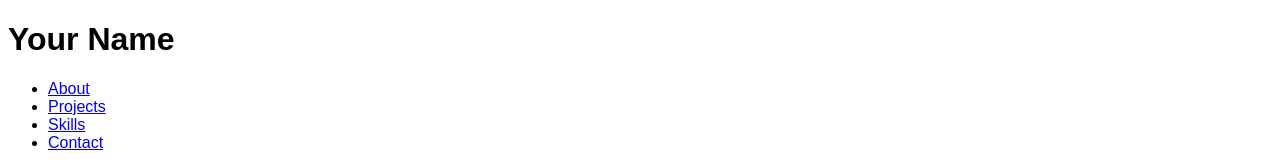
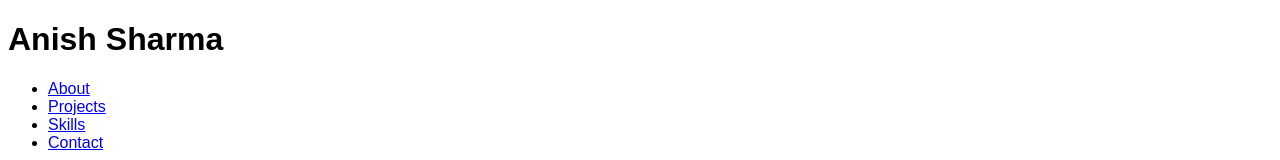
Before and after one commit to iitanish/Portfolio_Website, a plain HTML site: page Index..html in a window 1280 px wide. Shown: the top 160 px of the page. Drawn offline with Linux system fonts and the light colour scheme; files that its build step writes are made by us from their sources; files whose address does not match are found by name.

Commit message:
Minor Changer

```diff
--- a/Index..html
+++ b/Index..html
@@ -8,7 +8,7 @@
 </head>
 <body>
     <header>
-        <h1>Your Name</h1>
+        <h1>Anish Sharma</h1>
         <nav>
             <ul>
                 <li><a href="#about">About</a></li>
```
